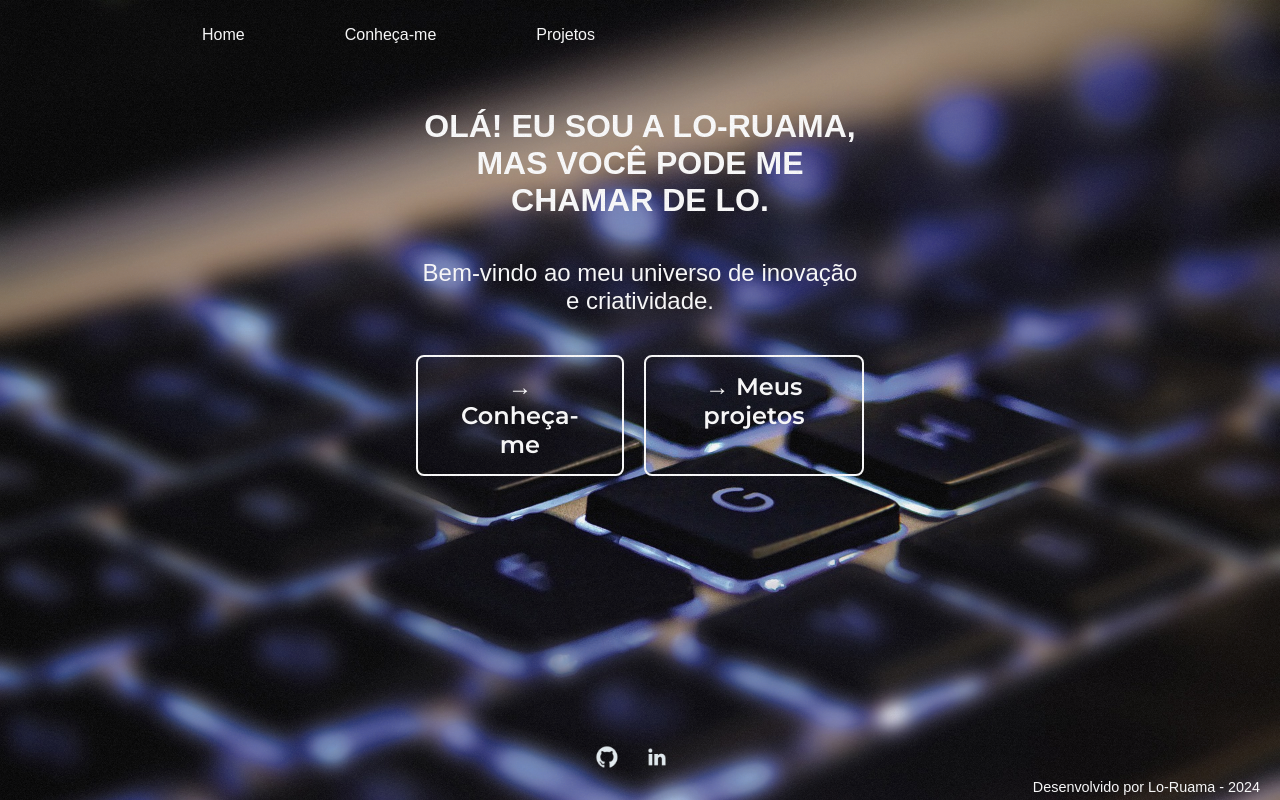
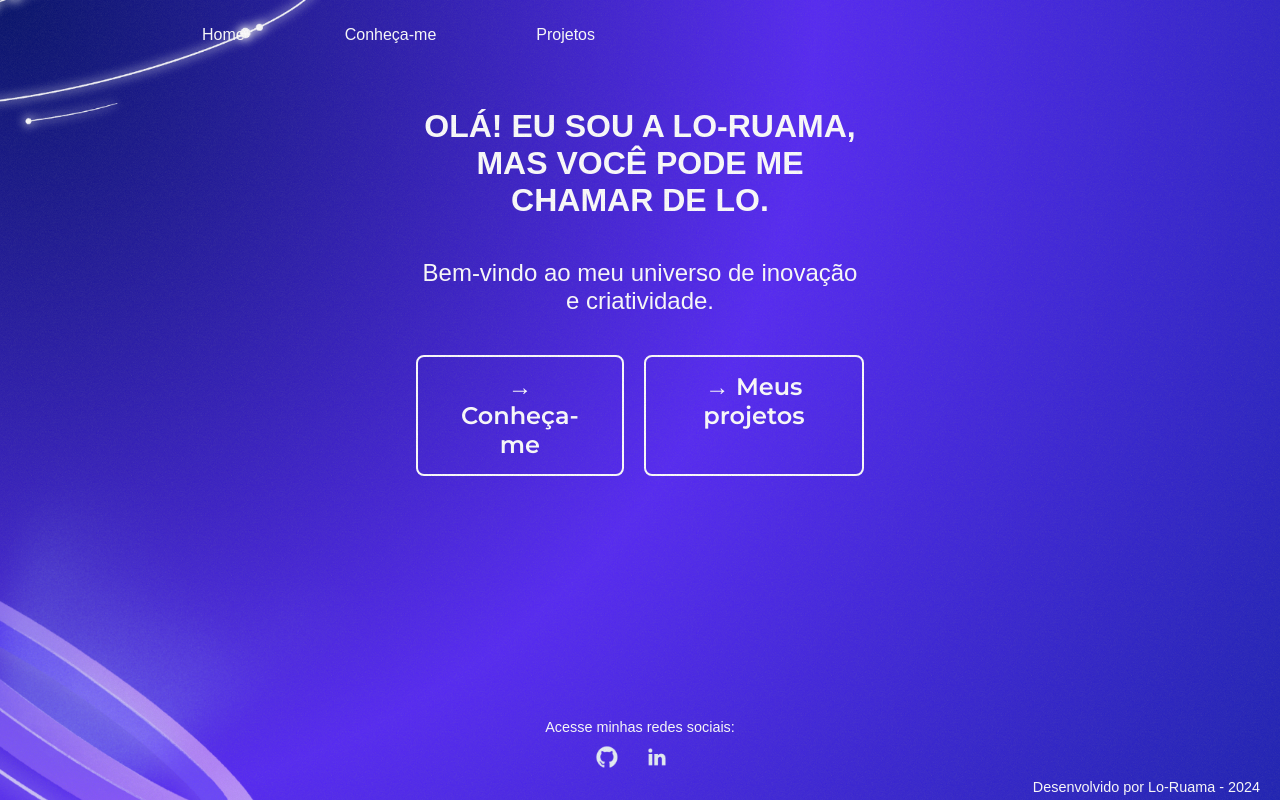
Before and after one commit to LohSilva/meu_portfolio, a plain HTML site: page index.html in a window 1280 px wide. Drawn offline with Linux system fonts and the light colour scheme; a web font is replaced by a local one.

Commit message:
Update Página - Version 3

```diff
--- a/index.html
+++ b/index.html
@@ -47,6 +47,7 @@
     </main>
     <div class="noise"></div>
     <footer class="rodape">
+        <p class="redes_sociais_texto">Acesse minhas redes sociais:</p>
         <div class="redes_sociais">
             <a class="redes_sociais_link" href="https://github.com/LohSilva" target="_blank"
                 aria-label="Siga-me no github">
--- a/styles/projetos.css
+++ b/styles/projetos.css
@@ -40,7 +40,7 @@
 }
 
 .projeto p {
-    font-size: 1rem;
+    font-size: 1.2rem;
     margin: 10px 0;
 }
 
--- a/styles/rodape.css
+++ b/styles/rodape.css
@@ -15,6 +15,12 @@
     gap: 16px;
     margin-bottom: 10px;
 
+}
+.redes_sociais_texto {
+    display: flex;
+    justify-content: center;
+    gap: 16px;
+    margin-bottom: 10px;
 }
 .redes_sociais_link{
     width: 40px;
--- a/styles/style.css
+++ b/styles/style.css
@@ -6,7 +6,7 @@
     --cor-primaria: #000000;
     --cor-secundaria: #FFFFFF;
     --cor-terciaria: #22D4FD;
-    --cor-hover: #272727;
+    --cor-hover: #988DFF;
 
     --fonte-primaria: 'Roboto', sans-serif;
     --fonte-secundaria: 'Montserrat', sans-serif;
@@ -20,7 +20,7 @@
 body{
     background: linear-gradient(#1354A5 0%, #041832 33.33%, #041832 66.67%, #01080E 100%);
     background-color: var(--cor-primaria);
-    background-image: url('../assets/fundo_tech.jpg');
+    background-image: url('../assets/fundo_tech_.png');
     background-size: cover;
     background-repeat: no-repeat;
     background-attachment: fixed;
```
Also changed, not shown: assets/fundo_tech_.png (added), assets/rede_social/25231.png (added).
